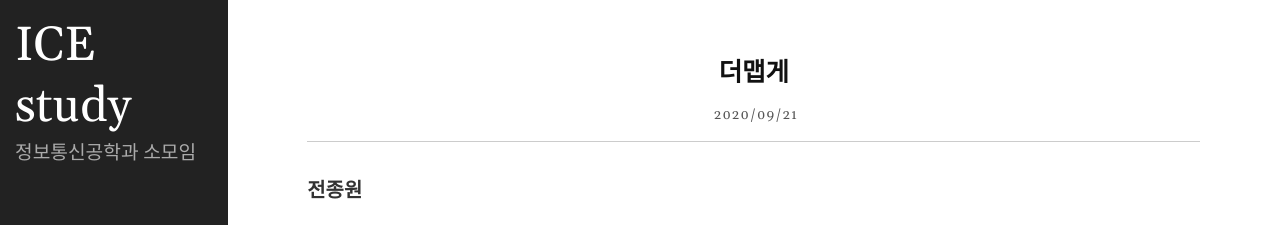
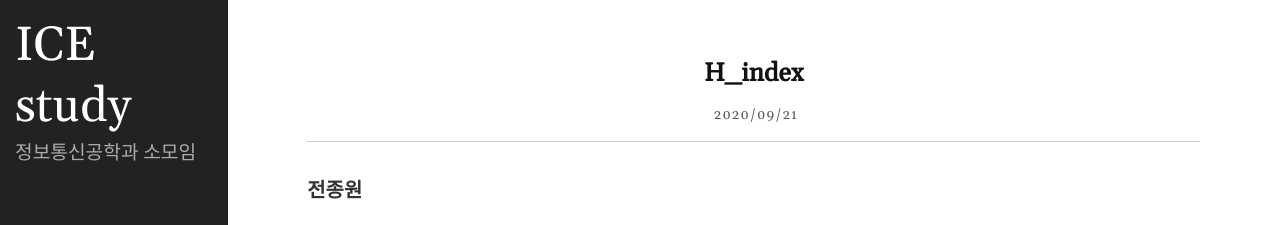
Before and after one commit to icestudy/icestudy.github.io, a Jekyll site: the page built from _posts/2020-09-21-H_Index.md, in a window 1280 px wide. Shown: the top 225 px of the page. Built offline with Jekyll 4.4.1, drawn with Linux system fonts in a browser that asks for light colours.

Commit message:
Update 2020-09-21-H_Index.md

```diff
--- a/_posts/2020-09-21-H_Index.md
+++ b/_posts/2020-09-21-H_Index.md
@@ -1,6 +1,6 @@
 ---
 layout: post
-title: 더맵게
+title:
 date: 2020-09-21 9:32:00 +0900
 category: Algorithm
 ---
```
